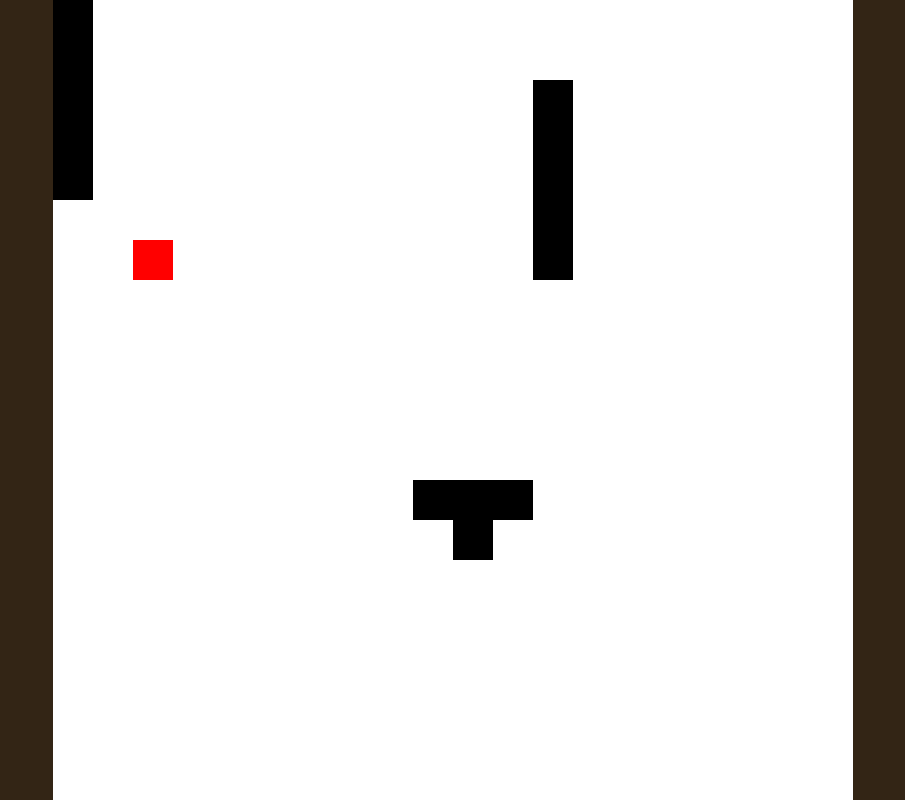
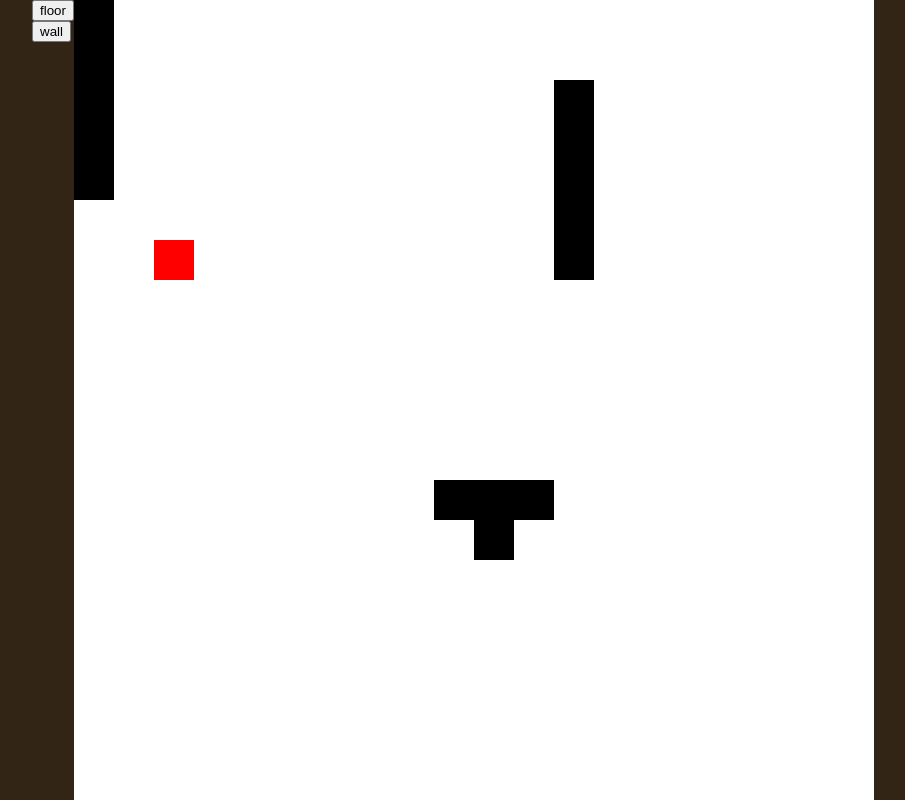
Before and after one commit to JenRobertson/castles-of-adventure, a website built with webpack: page src/index.html in a window 1280 px wide. Shown: the whole page, without its empty margins (187-1092 px from the left). Built offline with nearby package versions, Linux system fonts and the light colour scheme.

Commit message:
add designer buttons

```diff
--- a/src/assets/style.css
+++ b/src/assets/style.css
@@ -1,9 +1,12 @@
 body {
     background-color: #332515;
     margin: 0px;
+    width: fit-content;
+    margin: 0 auto;
 }
 
 canvas {
+    float: right;
     display: block;
     margin: 0 auto;
     border: none;
@@ -40,3 +43,7 @@ canvas {
       left: 0;
     }
 } */
+button {
+    float: left;
+    clear: left;
+}
--- a/src/index.js
+++ b/src/index.js
@@ -1,13 +1,15 @@
 import './assets/style.css';
 import { map1 } from './map1.js';
 
+let mousePositionFix, clicked, cursorX, cursorY;
 let STORE = {
     increase: 1,
     map: map1,
     character: {
         x: 2,
         y: 6
-    }
+    },
+    activeTool: 0
 };
 
 const VERSION = '0.0.0';
@@ -24,13 +26,38 @@ STORE.ctx = canvasElement.getContext("2d", {alpha: false});
 STORE.ctx.imageSmoothingEnabled = false;
 document.body.append(canvasElement);
 resize();
+addDesignerButtons();
+
+function addDesignerButtons() {
+    for (const key in STORE.map.key) {
+        const element = STORE.map.key[key];
+        let button = document.createElement("button");
+        button.innerHTML = element.description;
+        button.value = element.description;
+        button.onclick = function() {
+            STORE.activeTool = key;
+        };
+        document.body.append(button);
+    }
+}
 
 window.onload = function () {
     console.log('version ' + VERSION);
+    addEventListeners();
+    addPolyfills();
+    draw();
+}
+
+function addEventListeners() {
     window.addEventListener('resize', resize, false);
     window.addEventListener('keydown', keydown, true);
-    addPolyfills();
-    draw();
+    canvasElement.addEventListener('mousedown',(e) => {
+        e.stopPropagation();
+        e.preventDefault();
+        interactStart(e.pageX, e.pageY);
+    });
+    canvasElement.addEventListener('mousemove', (e) => { interactMove(e.pageX, e.pageY, true)});
+    canvasElement.addEventListener('mouseup', (e) => {interactStop(e)});
 }
 
 // https://developer.mozilla.org/en-US/docs/Web/API/KeyboardEvent/code
@@ -107,6 +134,11 @@ function resize (){
 
     canvasElement.style.width = width + 'px';
     canvasElement.style.height = height + 'px';
+    mousePositionFix = getMousePositionFix();
+};
+
+function getMousePositionFix (){
+    return WIDTH / canvasElement.offsetWidth;// prev 0.2
 };
 
 function addPolyfills() {
@@ -126,3 +158,24 @@ function addPolyfills() {
 // window.pagehide = function () {
 //     save();
 // }
+
+function interactStart(x, y){
+    cursorX = Math.trunc((x - canvasElement.offsetLeft)  * mousePositionFix);
+    cursorY = Math.trunc((y- canvasElement.offsetTop) * mousePositionFix);
+    clicked = true;
+    STORE.map.data[Math.trunc(cursorY / sizeOfBlock)][Math.trunc(cursorX / sizeOfBlock)] = STORE.activeTool;
+    draw();
+}
+
+function interactMove(x, y){
+    cursorX = Math.trunc((x - canvasElement.offsetLeft)  * mousePositionFix);
+    cursorY = Math.trunc((y- canvasElement.offsetTop) * mousePositionFix);
+    if (clicked) {
+        STORE.map.data[Math.trunc(cursorY / sizeOfBlock)][Math.trunc(cursorX / sizeOfBlock)] = STORE.activeTool;
+        draw();
+    }
+}
+
+function interactStop(e) {
+    clicked = false;
+}
```
